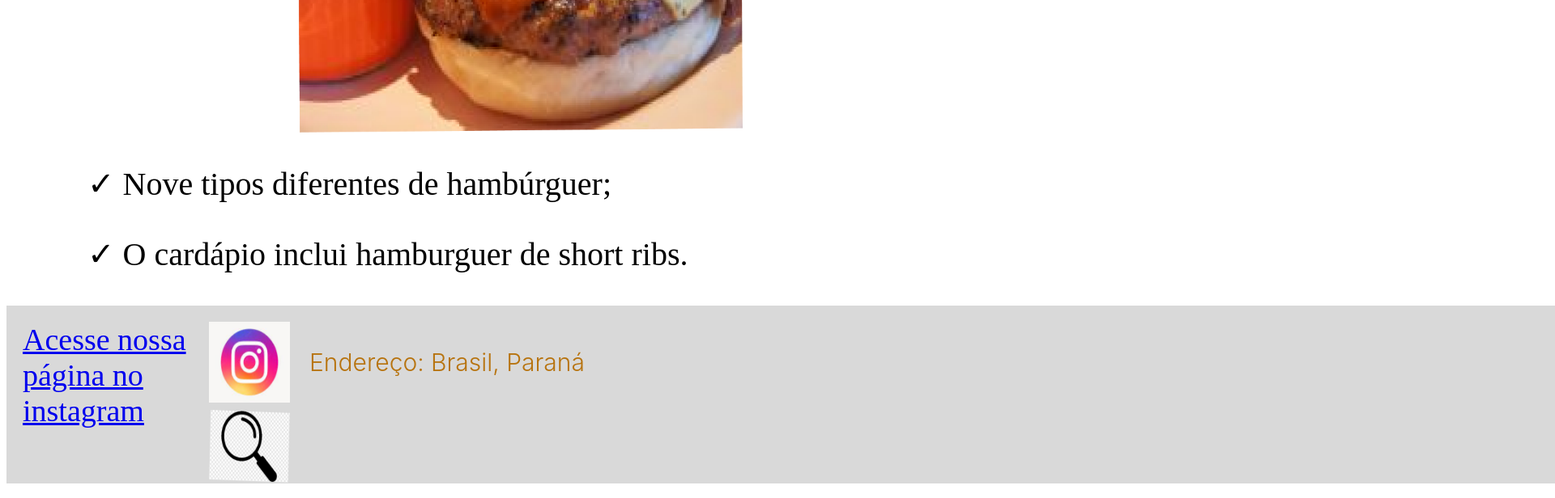
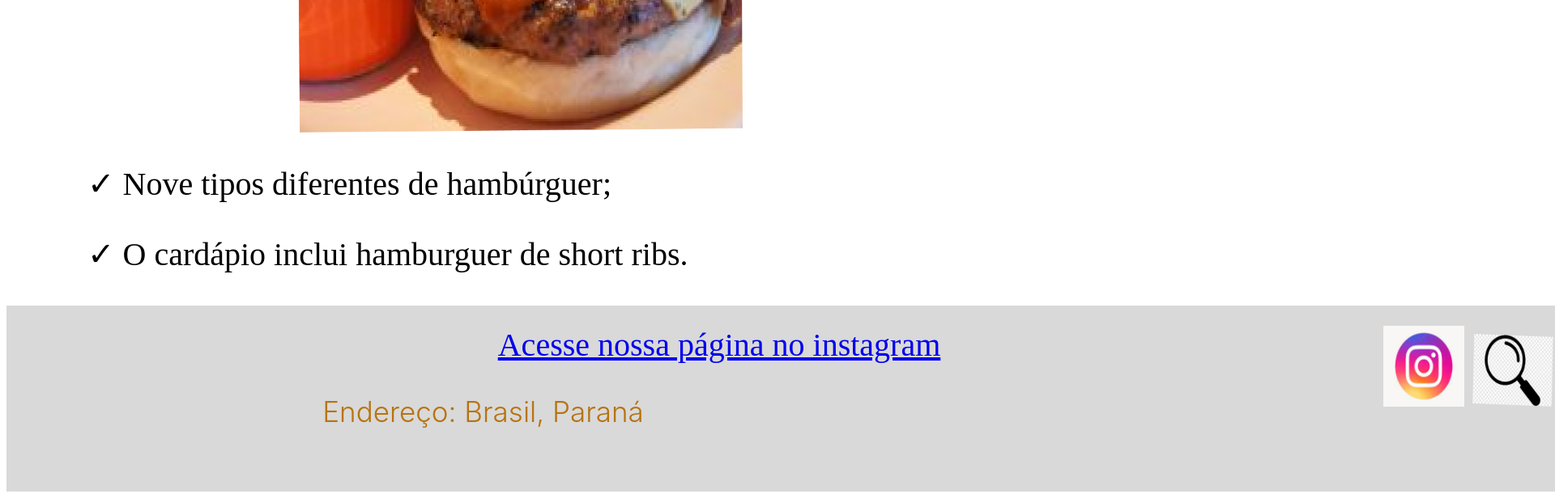
Before and after one commit to gisubtilmatias/PJ.-lanches, a plain HTML site: page index.html in a window 1280 px wide. Shown: the part 5745-6361 px from the top of the page at 81% size, 1920 px wide, since content can reach past the window. Drawn offline with Linux system fonts and the light colour scheme.

Commit message:
Add files via upload

```diff
--- a/index.html
+++ b/index.html
@@ -87,19 +87,18 @@
     </section>
 
   <footer class="rodapé">
-     <section class="link">
+     <section class="informações">
+        <p>Endereço: Brasil, Paraná</p>
+    </section>
+
+    <section class="link">
         <a href="https://oberekando.comunidades.net/colegio-sapopema-realizara-festival-de-musica">Acesse nossa página no instagram</a>
      </section>
 
-     <section class="icone">
+    <section class="icone">
         <img src="image 8 (1).png" alt="ícone instagram" width="100" height="100">
         <img src="image 9 (1).png" alt="ícone lupa"  width="100" height="90">
      </section>
-
-    <section class="informações">
-        <p>Endereço: Brasil, Paraná</p>
-    </section>
-
 </footer>
 
 </body>
--- a/style.css
+++ b/style.css
@@ -83,9 +83,10 @@
   width: 1900px;
   height: 180px;
   display: grid;
-  grid-template-columns: 230px 34px 1900px;
-  padding: 20px;
-  font-size: 38px;
+  grid-template-columns: 230px 1250px 600px;
+  padding: 25px;
+  font-size: 40px;
+  text-align: center;
 }
 
 .icone8{
@@ -104,16 +105,14 @@
 
 }
 
-
 .informações{
   color: #B7730E;
   font-family: 'Inter';
   font-weight: 300;
-  font-size: 30px;
-  display: grid;
+  font-size: 35px;
   row-gap: 20px;
-  padding-left: 60px;
-  padding-top: 2px;
+  padding-left: 0px;
+  padding-top: 50px;
   width: 1127px;
-  margin-left: 30px;
+  margin-right: 100px;
 }
```
